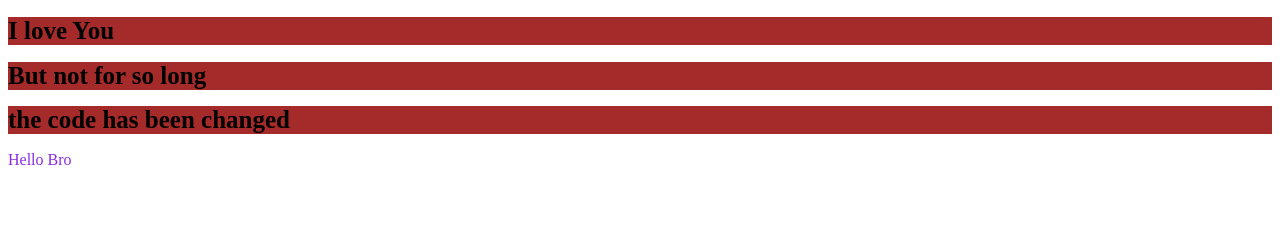
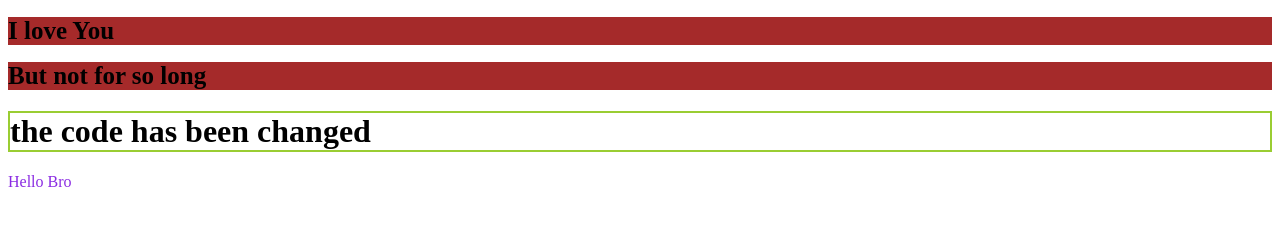
Before and after one commit to shahariarNasim/third-web-repo, a plain HTML site: page index.html in a window 1280 px wide. Drawn offline with Linux system fonts and the light colour scheme.

Commit message:
coler chaned

```diff
--- a/index.html
+++ b/index.html
@@ -6,11 +6,12 @@
     <meta name="viewport" content="width=device-width, initial-scale=1.0">
     <title>My third web repo</title>
     <link rel="stylesheet" href="style.css">
+    <link rel="stylesheet" href="style2.css">
 </head>
 <body>
     <h1 class="abc">I love You</h1>
     <h1 class="abc">But not for so long</h1>
-    <h1 class="abc">the code has been changed</h1>
+    <h1 class="def">the code has been changed</h1>
     <p id="st">Hello Bro</p>
 </body>
 </html>
--- /dev/null
+++ b/style2.css
@@ -0,0 +1,3 @@
+.def{
+    border: 2px solid yellowgreen;
+}
```
